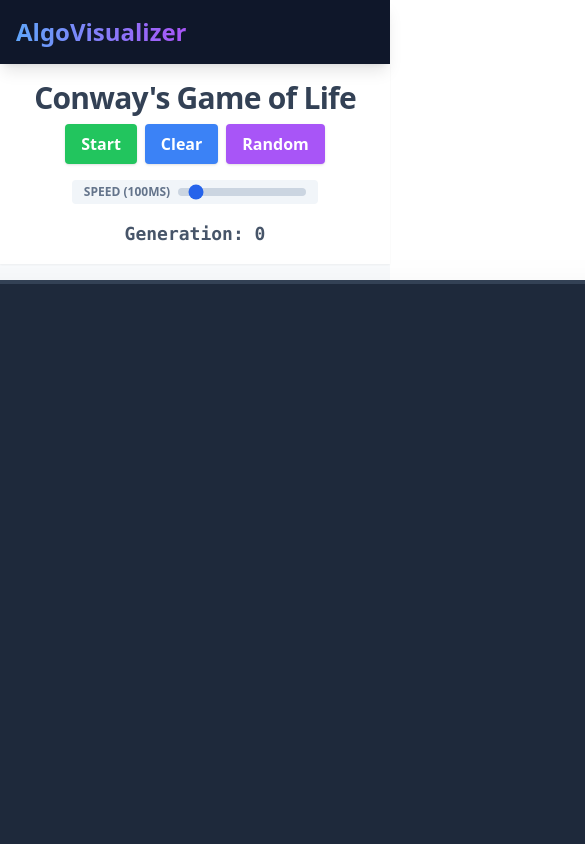
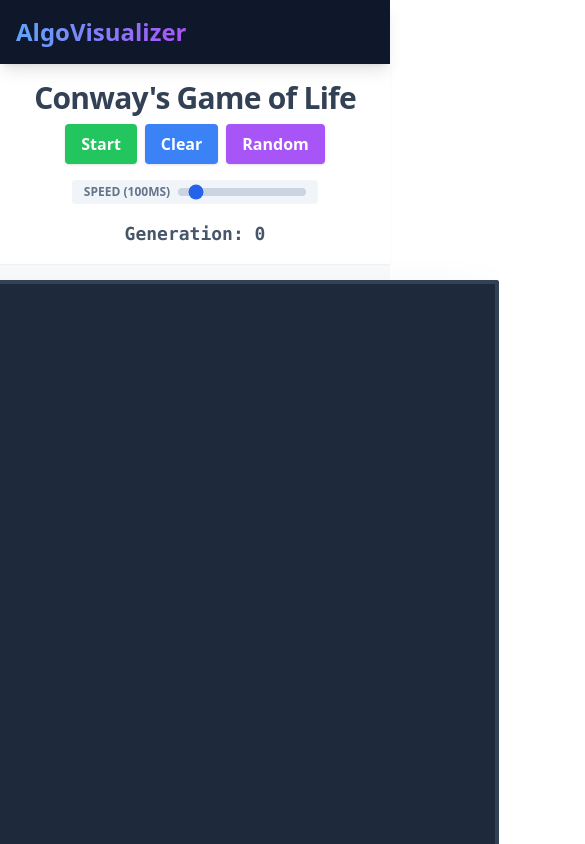
Before and after one commit to Madhurg2002/Visualizer, a React (Create React App) app: page /CellularAutomata in a window 390 px wide. Shown: the top 844 px of the page, 585 px wide, since content can reach past the window. Built offline with nearby package versions, Linux system fonts and the light colour scheme.

Commit message:
feat: add Minesweeper game and Conway's Game of Life with responsive layouts

```diff
--- a/src/Page/CellularAutomata/index.js
+++ b/src/Page/CellularAutomata/index.js
@@ -1,8 +1,5 @@
 import React, { useState, useCallback, useRef, useEffect } from "react";
 import "./Index.css";
-
-const numRows = 30; // 30
-const numCols = 50; // 50
 
 const operations = [
   [0, 1],
@@ -15,15 +12,22 @@ const operations = [
   [-1, 0],
 ];
 
-const generateEmptyGrid = () => {
-  const rows = [];
-  for (let i = 0; i < numRows; i++) {
-    rows.push(Array.from(Array(numCols), () => 0));
+export default function GameOfLife() {
+  const [isMobile, setIsMobile] = useState(window.innerWidth < 640);
+
+  const getDimensions = useCallback(() => {
+    return isMobile ? { rows: 50, cols: 30 } : { rows: 30, cols: 50 };
+  }, [isMobile]);
+
+  const generateEmptyGrid = useCallback(() => {
+    const { rows, cols } = getDimensions();
+    const gridRows = [];
+    for (let i = 0; i < rows; i++) {
+      gridRows.push(Array.from(Array(cols), () => 0));
     }
-  return rows;
-};
+    return gridRows;
+  }, [getDimensions]);
 
-export default function GameOfLife() {
   const [grid, setGrid] = useState(generateEmptyGrid);
   const [running, setRunning] = useState(false);
   const [generation, setGeneration] = useState(0);
@@ -38,11 +42,35 @@ export default function GameOfLife() {
 
   const prevGridStringRef = useRef("");
 
+  // Handle Resize
+  useEffect(() => {
+    const handleResize = () => {
+      const mobile = window.innerWidth < 640;
+      if (mobile !== isMobile) {
+        setIsMobile(mobile);
+      }
+    };
+
+    window.addEventListener('resize', handleResize);
+    return () => window.removeEventListener('resize', handleResize);
+  }, [isMobile]);
+
+  // Reset grid when dimensions change
+  useEffect(() => {
+    setRunning(false);
+    setGrid(generateEmptyGrid());
+    setGeneration(0);
+    setStatusMessage("");
+  }, [generateEmptyGrid]);
+
   useEffect(() => {
     if (!running) {
       prevGridStringRef.current = JSON.stringify(grid);
       return;
     }
+
+    const numRows = grid.length;
+    const numCols = grid[0].length;
 
     // 1. Check Empty
     let hasLife = false;
@@ -80,6 +108,8 @@ export default function GameOfLife() {
     }
 
     setGrid((g) => {
+      const numRows = g.length;
+      const numCols = g[0].length;
       const next = g.map((row, i) => {
         return row.map((cell, j) => {
           let neighbors = 0;
@@ -101,7 +131,6 @@ export default function GameOfLife() {
         });
       });
 
-      // Optional: Stop if static? No, GoL can have oscillators.
       setGeneration((gen) => gen + 1);
       return next;
     });
@@ -120,8 +149,7 @@ export default function GameOfLife() {
 
           <div className="flex gap-2">
             <button
-                    className={`px-4 py-2 rounded font-bold shadow transition-colors ${
-                    running ? "bg-red-500 hover:bg-red-600 text-white" : "bg-green-500 hover:bg-green-600 text-white"
+              className={`px-4 py-2 rounded font-bold shadow transition-colors ${running ? "bg-red-500 hover:bg-red-600 text-white" : "bg-green-500 hover:bg-green-600 text-white"
                 }`}
               onClick={() => {
                 setRunning(!running);
@@ -150,13 +178,14 @@ export default function GameOfLife() {
             <button
               className="px-4 py-2 bg-purple-500 hover:bg-purple-600 text-white rounded font-bold shadow transition-colors"
               onClick={() => {
-                    const rows = [];
-                    for (let i = 0; i < numRows; i++) {
-                        rows.push(
-                        Array.from(Array(numCols), () => (Math.random() > 0.7 ? 1 : 0))
+                const { rows, cols } = getDimensions();
+                const newRows = [];
+                for (let i = 0; i < rows; i++) {
+                  newRows.push(
+                    Array.from(Array(cols), () => (Math.random() > 0.7 ? 1 : 0))
                   );
                 }
-                    setGrid(rows);
+                setGrid(newRows);
                 setGeneration(0);
                 setStatusMessage("");
               }}
@@ -193,7 +222,7 @@ export default function GameOfLife() {
       <div className="relative shadow-2xl border-4 border-slate-700 rounded-sm bg-slate-800 overflow-hidden"
         style={{
           display: "grid",
-               gridTemplateColumns: `repeat(${numCols}, 20px)`
+          gridTemplateColumns: `repeat(${grid[0].length}, 20px)`
         }}
       >
         {grid.map((rows, i) =>
@@ -201,7 +230,7 @@ export default function GameOfLife() {
             <div
               key={`${i}-${j}`}
               onClick={() => {
-                if(running) return;
+                if (running) return;
                 const newGrid = JSON.parse(JSON.stringify(grid));
                 newGrid[i][j] = grid[i][j] ? 0 : 1;
                 setGrid(newGrid);
--- a/src/Page/Minesweeper/components/Board.js
+++ b/src/Page/Minesweeper/components/Board.js
@@ -5,7 +5,7 @@ export default function Board({ board, onCellClick, onCellRightClick }) {
   return (
     <div
       className="grid bg-slate-800 p-2 rounded shadow-lg border-2 border-slate-600 select-none gap-[1px]"
-      style={{ gridTemplateColumns: `repeat(${board[0].length}, minmax(30px, 1fr))` }}
+      style={{ gridTemplateColumns: `repeat(${board[0].length}, minmax(23px, 1fr))` }}
     >
       {board.map((row, r) =>
         row.map((cell, c) => (
--- a/src/Page/Minesweeper/components/Cell.js
+++ b/src/Page/Minesweeper/components/Cell.js
@@ -30,7 +30,7 @@ export default function Cell({ data, onClick, onContextMenu }) {
       onClick={onClick}
       onContextMenu={onContextMenu}
       className={`
-        aspect-square w-full flex items-center justify-center font-bold text-sm select-none cursor-pointer border border-slate-500
+        aspect-square w-full flex items-center justify-center font-bold text-xs select-none cursor-pointer border border-slate-500
         ${getColor()}
         ${isOpen ? "" : "shadow-inner"}
       `}
--- a/src/Page/Minesweeper/index.js
+++ b/src/Page/Minesweeper/index.js
@@ -15,13 +15,37 @@ export default function Minesweeper() {
   const [minesLeft, setMinesLeft] = useState(10);
   const [timer, setTimer] = useState(0);
 
+  const [isMobile, setIsMobile] = useState(window.innerWidth < 640);
+
   const resetGame = useCallback((newLevel = level) => {
-    const config = DIFFICULTIES[newLevel];
+    let config = { ...DIFFICULTIES[newLevel] };
+
+    // Transpose for mobile if needed (make it vertical)
+    if (window.innerWidth < 640 && config.cols > config.rows) {
+      const temp = config.rows;
+      config.rows = config.cols;
+      config.cols = temp;
+    }
+
     setBoard(createBoard(config.rows, config.cols, config.mines));
     setMinesLeft(config.mines);
     setStatus("Playing");
     setTimer(0);
   }, [level]);
+
+  // Handle Resize
+  useEffect(() => {
+    const handleResize = () => {
+      const mobile = window.innerWidth < 640;
+      if (mobile !== isMobile) {
+        setIsMobile(mobile);
+        resetGame(); // Trigger reset to apply transpose logic
+      }
+    };
+
+    window.addEventListener('resize', handleResize);
+    return () => window.removeEventListener('resize', handleResize);
+  }, [isMobile, resetGame]);
 
   // Initialize board
   useEffect(() => {
```
Lines whose indentation alone changed are shown as unchanged.
